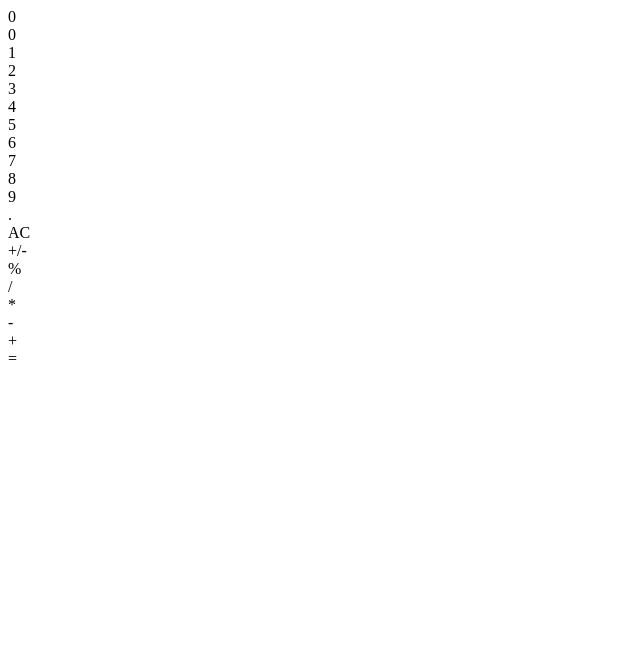
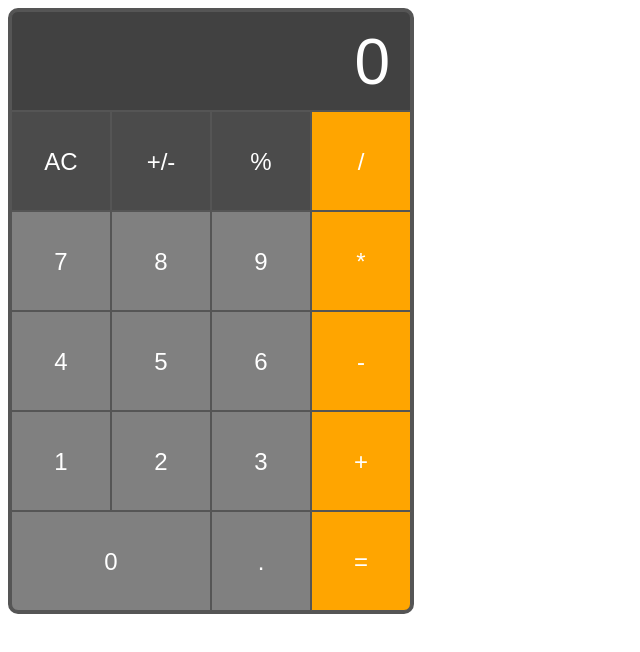
Before and after one commit to jihyekwak/calculator, a plain HTML site: page index.html in a window 1280 px wide. Shown: the whole page, without its empty margins (0-640 px from the left). Drawn offline with Linux system fonts and the light colour scheme.

Commit message:
Add style

```diff
--- a/index.html
+++ b/index.html
@@ -9,7 +9,7 @@
 </head>
 <body>
     <div id="calculator">
-        <div class="grid-item" id="resut">0</div>
+        <div class="grid-item" id="result">0</div>
         <div class="grid-item number" id="n0" data-value="0">0</div>
         <div class="grid-item number" id="n1" data-value="1">1</div>
         <div class="grid-item number" id="n2" data-value="2">2</div>
--- a/style.css
+++ b/style.css
@@ -0,0 +1,96 @@
+#n0 {
+    grid-area: n0;
+    border-radius: 0 0 0 7px;
+}
+
+#n1 { grid-area: n1; }
+#n2 { grid-area: n2; }
+#n3 { grid-area: n3; }
+#n4 { grid-area: n4; }
+#n5 { grid-area: n5; }
+#n6 { grid-area: n6; }
+#n7 { grid-area: n7; }
+#n8 { grid-area: n8; }
+#n9 { grid-area: n9; }
+#point { grid-area: point; }
+
+#result {
+    grid-area: result;
+    text-align: right;
+    padding-right: 20px;
+    font-size: 4rem;
+    font-weight: 400;
+    border-radius: 7px 7px 0 0;
+    background-color: rgb(65, 65, 65);
+}
+
+#clear {
+    grid-area: clear;
+    background-color: rgb(75, 75, 75);
+}
+
+#plusminus {
+    grid-area: plusminus;
+    background-color: rgb(75, 75, 75);
+}
+
+#percentile {
+    grid-area: percentile;
+    background-color: rgb(75, 75, 75);
+}
+
+#divide {
+    grid-area: divide;
+    background-color: orange;
+}
+
+#multiply {
+    grid-area: multiply;
+    background-color: orange;
+}
+
+#minus {
+    grid-area: minus;
+    background-color: orange;
+}
+
+#plus {
+    grid-area: plus;
+    background-color: orange;
+}
+
+#equal {
+    grid-area: equal;
+    background-color: orange;
+    border-radius: 0 0 7px 0;
+}
+
+#calculator {
+    width: 400px;
+    height: 600px;
+    display: grid;
+    grid-auto-columns: 1fr;
+    grid-template-areas:
+    'result result result result'
+    'clear plusminus percentile divide'
+    'n7 n8 n9 multiply'
+    'n4 n5 n6 minus'
+    'n1 n2 n3 plus'
+    'n0 n0 point equal';
+    text-align: center;
+    border: 3px solid rgb(85, 85, 85);
+    background-color: rgb(85, 85, 85);
+    border-radius: 10px;
+}
+
+.grid-item {
+    border: 0.1px solid rgb(85, 85, 85);
+    box-sizing: border-box;
+    background-color: gray;
+    color: white;
+    font-weight: 500;
+    font-family: Arial, Helvetica, sans-serif;
+    font-size: 1.5rem;
+    height: 100px;
+    line-height: 100px;
+}
```
